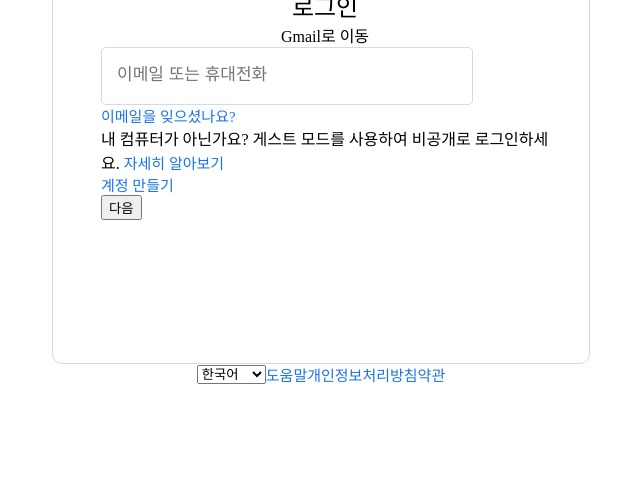
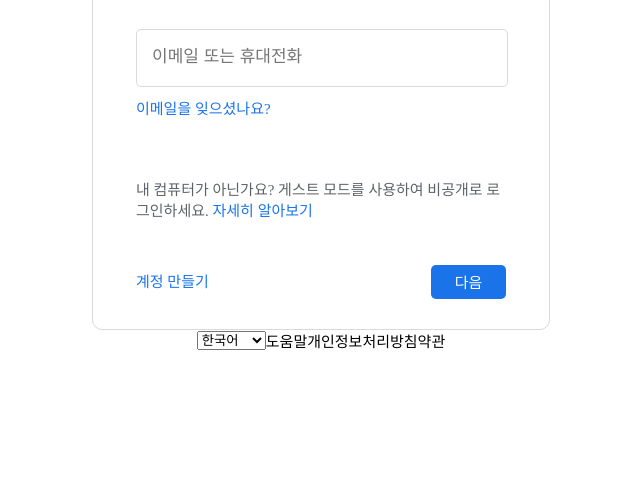
Before and after one commit to animalwook/oreumi_p1, a plain HTML site: page login.html in a window 1280 px wide. Shown: the part 327-816 px from the top of the page, without its empty margins (319-959 px from the left). Drawn offline with Linux system fonts and the light colour scheme.

Commit message:
Fix: login.css 수정

```diff
--- a/css/login.css
+++ b/css/login.css
@@ -7,9 +7,15 @@ main {
   flex-direction: column;
 }
 
-a {
+.login_box a {
   text-decoration: none;
   color: #1a73ec;
+  font-size: 15px;
+}
+
+.footer a {
+  text-decoration: none;
+  color: #000;
   font-size: 15px;
 }
 
@@ -18,23 +24,37 @@ a {
   flex-direction: column;
   justify-content: center;
   align-items: center;
-  width: 448px;
-  height: 500px;
+  width: 400px;
+  height: 440px;
   border: 1px solid #d7d9dd;
   border-radius: 10px;
-  padding: 48px 40px 36px 48px;
+  padding: 40px 28px 36px 28px;
 }
 
 .google_logo {
-  width: 75px;
+  width: 87px;
 }
 
 .login_box_title {
   font-size: 24px;
+  margin-bottom: 15px;
 }
 
 .login_box_id {
   font-size: 16px;
+  margin-bottom: 40px;
+}
+
+.login_box_userid {
+  display: flex;
+  flex-direction: column;
+  align-items: flex-start;
+  width: 370px;
+  height: 298px;
+}
+
+.login_box_userid input {
+  margin: 0 auto;
 }
 
 input {
@@ -50,18 +70,66 @@ input::placeholder {
 }
 
 .login_box_forgetid {
+  margin-top: 10px;
+  margin-bottom: 60px;
 }
 
 .login_box_guestguide {
+  font-size: 15px;
   display: inline;
+  color: #5f6368;
 }
 
 .login_box_guestinfo {
   display: inline;
 }
 
+.register_next_container {
+  display: flex;
+  width: 100%;
+  height: 34px;
+}
+
+.login_box_register {
+  margin-top: 50px;
+  margin-right: auto; /* 오른쪽으로 떨어뜨립니다. */
+}
+
+.login_box_next {
+  margin-top: 45px;
+  width: 75px;
+  height: 34px;
+  font-size: 15px;
+  border-radius: 5px;
+  background-color: #1a73e8;
+  color: #fff;
+  border: none;
+  margin-left: auto;
+}
+
+.login_box_next:hover {
+  margin-top: 50px;
+  width: 75px;
+  height: 34px;
+  font-size: 15px;
+  border-radius: 5px;
+  background-color: #1b66cb;
+  color: #fff;
+  border: none;
+}
+
 .footer {
   display: flex;
-  justify-content: center;
+  justify-content: space-around;
   align-items: center;
 }
+
+select {
+
+}
+
+/* .footer_a {
+  text-decoration: none;
+  color: #000;
+  font-size: 15px;
+} */
```
